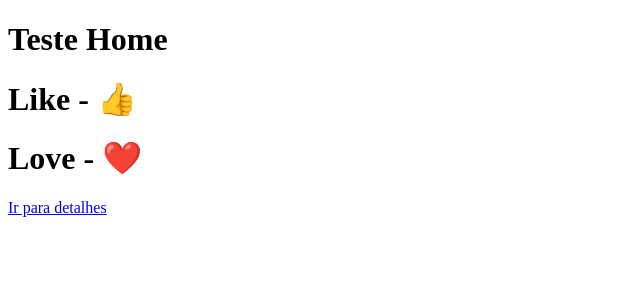
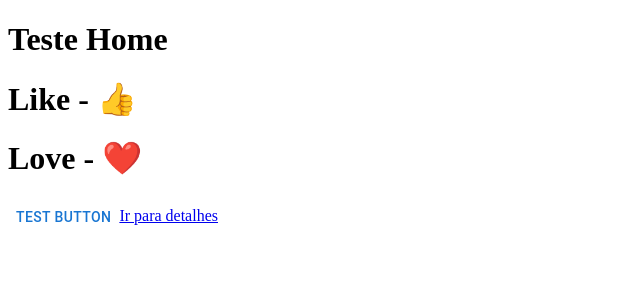
Before and after one commit to lucca-rodrigues/Alumy-integration-react, a React (Create React App) app: page / in a window 1280 px wide. Shown: the top 300 px of the page, without its empty margins (0-640 px from the left). Built offline with nearby package versions, Linux system fonts and the light colour scheme.

Commit message:
add config styles to button

```diff
--- a/package.json
+++ b/package.json
@@ -3,6 +3,7 @@
   "version": "0.1.0",
   "private": true,
   "dependencies": {
+    "@emotion/styled": "^11.6.0",
     "@mui/material": "^5.2.6",
     "@mui/styles": "^5.2.3",
     "@testing-library/jest-dom": "^5.16.1",
--- a/src/Components/Button/index.js
+++ b/src/Components/Button/index.js
@@ -1,6 +1,8 @@
 import React from "react";
 
 import { MaterialUIButton } from "./styles";
-export const Button = ({ title, ...props }) => {
+const Button = ({ title, ...props }) => {
   return <MaterialUIButton>{title}</MaterialUIButton>;
 };
+
+export { Button };
--- a/src/Components/Button/styles.js
+++ b/src/Components/Button/styles.js
@@ -1,7 +1,7 @@
 import { Button } from "@mui/material";
-import { makeStyles } from "@mui/styles";
+import { withStyles } from "@mui/styles";
 
-export const MaterialUIButton = makeStyles(() => ({
+export const MaterialUIButton = withStyles(() => ({
   root: {
     backgroundColor: "#fafafa",
   },
--- a/src/Pages/Home/index.js
+++ b/src/Pages/Home/index.js
@@ -1,5 +1,6 @@
 import React from "react";
 import { Link } from "react-router-dom";
+import { Button } from "../../Components/Button";
 import { useClubContent } from "../../Contexts/useClubContent";
 
 const Home = () => {
@@ -15,6 +16,8 @@ const Home = () => {
           </h1>
         ))}
 
+      <Button title="Test Button" />
+
       <Link to="details">Ir para detalhes</Link>
     </>
   );
```
Also changed, not shown: 1 other file (tests, documents, lock files or other folders).
